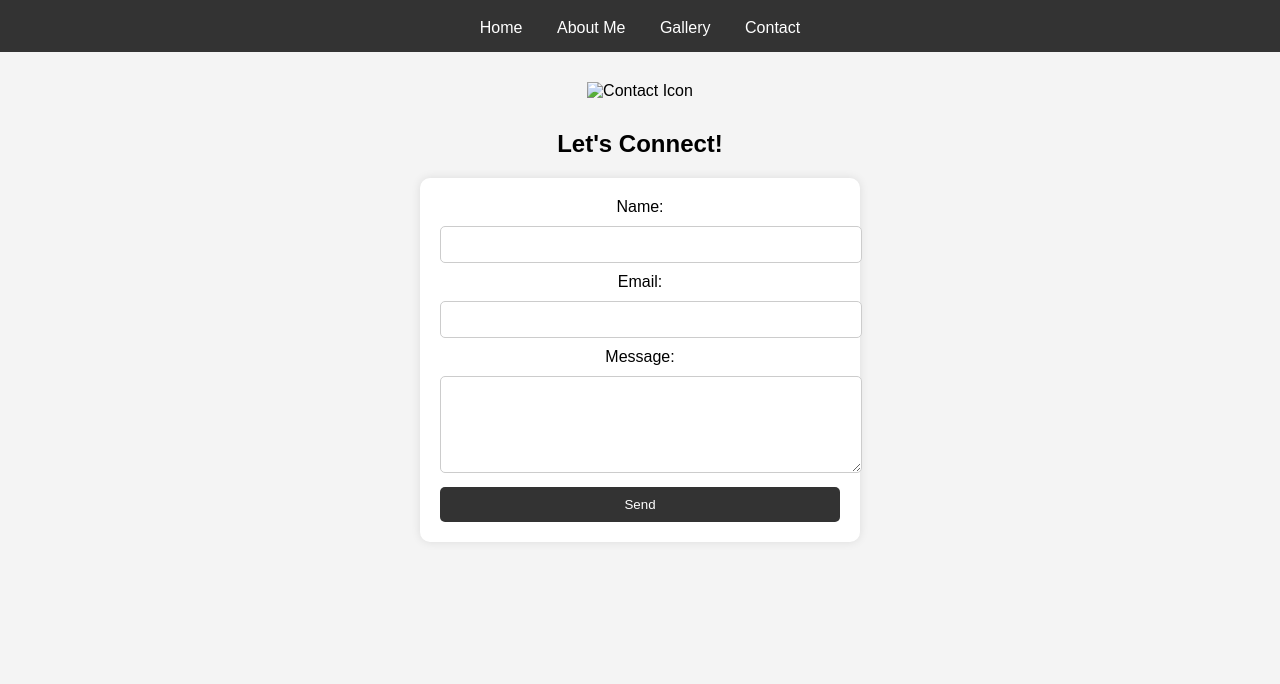
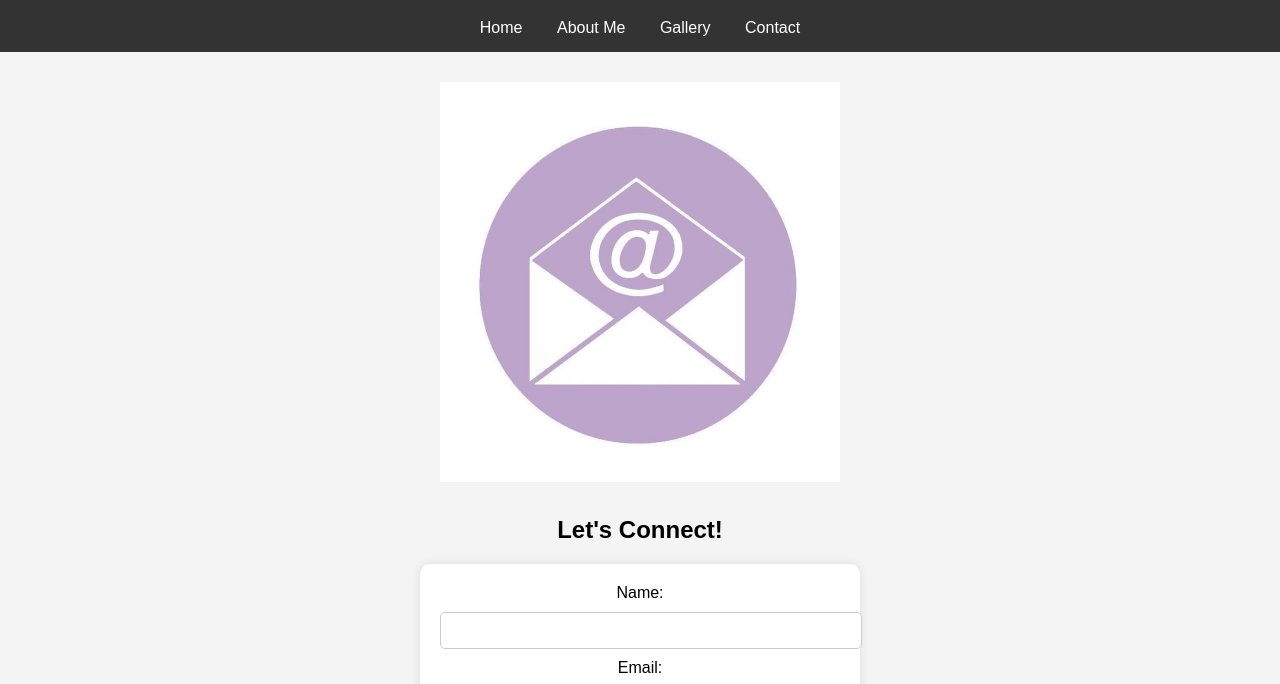
Before and after one commit to blackswancoder/my-website, a plain HTML site: page contact.html in a window 1280 px wide. Shown: the part 76-760 px from the top of the page. Drawn offline with Linux system fonts and the light colour scheme.

Commit message:
Update contact.html

```diff
--- a/contact.html
+++ b/contact.html
@@ -19,7 +19,7 @@
     </header>
 
     <section>
-        <img src="images/contact.jpg" alt="Contact Icon">
+        <img src="contact.jpg" alt="Contact Icon">
         <h2>Let's Connect!</h2>
         <form id="contact-form">
             <label for="name">Name:</label>
```
